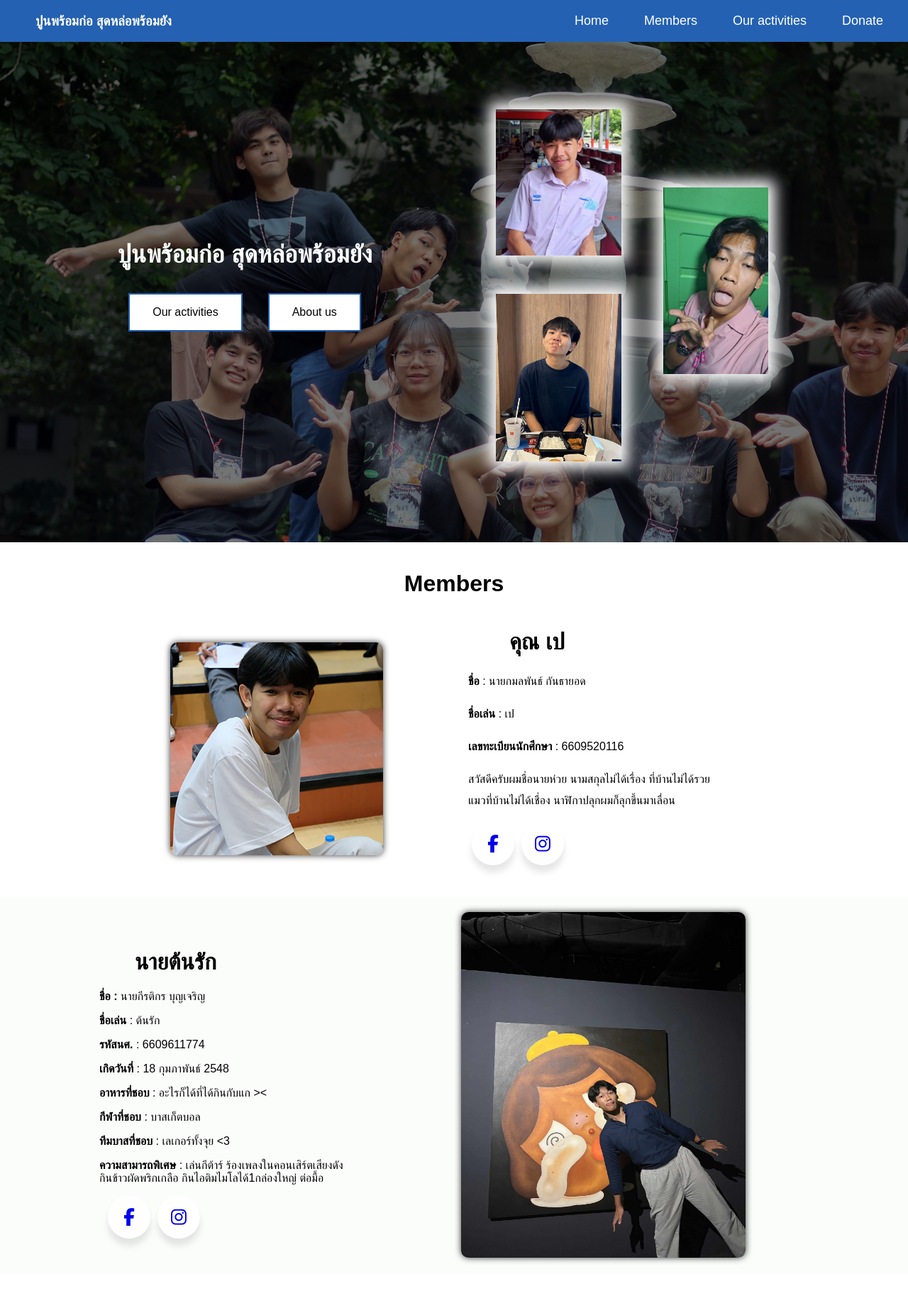
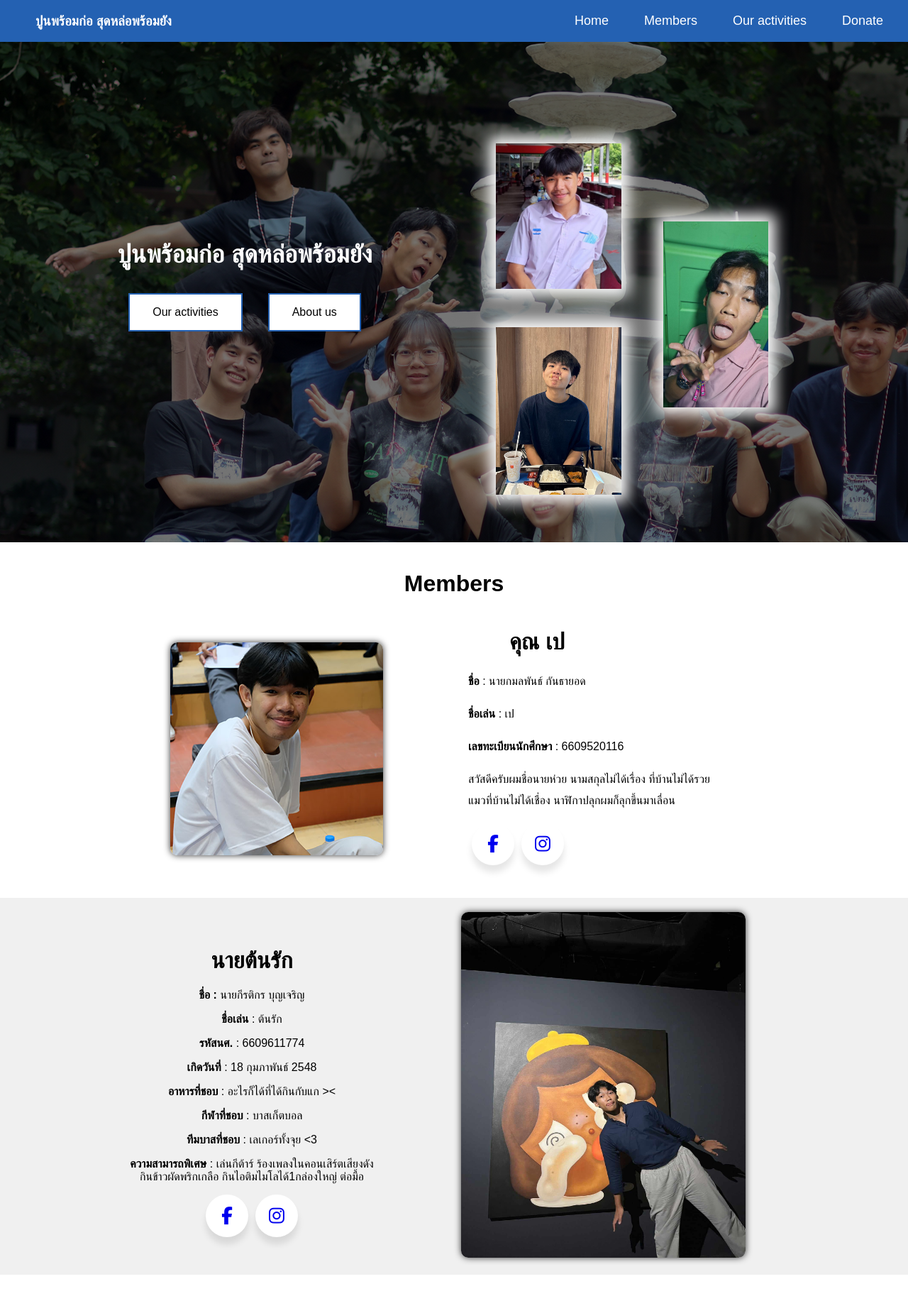
Before and after one commit to Kamonphannnn/CS100-Project-G30, a plain HTML site: page index.html in a window 1280 px wide. Shown: the top 1833 px of the page at 71% size. Drawn offline with Linux system fonts and the light colour scheme.

Commit message:
FinalHomePage

```diff
--- a/css/style.css
+++ b/css/style.css
@@ -159,13 +159,18 @@ footer{
 */
 .bannerpic{
     display: flex;
+    align-self: center;
 }
 
+.bannerpatong{
+    height: auto;
+    margin-bottom: 15px;
+}
 .bannerpatong , .bannertonrak{
     width: 50%;
-    height: 440px;
+    height: auto;
     display: block;
-    padding-top: 45px;
+    margin-top: 45px;
     text-align: center ;
 }
 
@@ -307,13 +312,18 @@ footer{
     display: grid;
     grid-template-columns: 1fr 1fr  ;
     padding: 20px;
-    background-color: #fbfdfb;
+    background-color: #f0f0f0;
 }
 
 .ton_info_data{
-    margin-left: 160px;
     justify-content: center;
+    text-align: center;
 
+}
+
+#info_tonrak_text{
+    margin-left: 0%;
+    justify-content: center;
 }
 #tonrak-pic{
     /*
@@ -327,9 +337,11 @@ footer{
 
     margin-top: auto;
     margin-bottom: auto;
+    margin-left: 50px;
 }
 #icon_tonrak {
-    margin-left: 127px;
+    display: inline-block;
+
 }
 /*  Tonrak_Information_ended */
 
@@ -458,9 +470,6 @@ footer{
         height: 486.855px;
     }
 
-    .ton_info_data {
-        margin-left: 120px;
-    }
     .tonrak-info-image{
         margin-left: 10px;
     }
@@ -654,7 +663,10 @@ footer{
         padding-bottom: 60px;
     }
     .ton_info_data {
-        margin-left: auto;
+        margin-left: 0px;
+    }
+    .ton_info{
+        margin-left: 0px;
     }
     /* **********Boom************* */
     .info_boom_image{
```
Also changed, not shown: index.html (+1 -1 lines).
